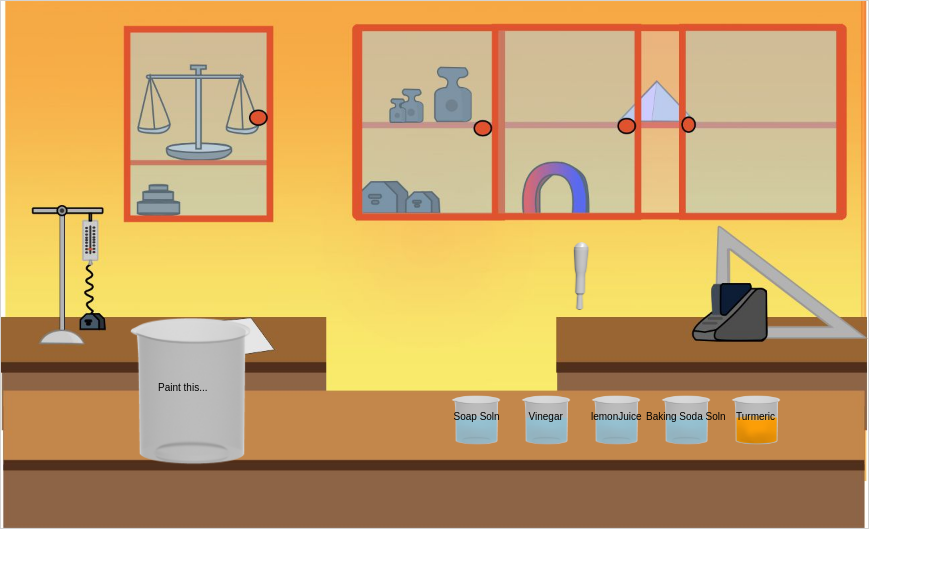
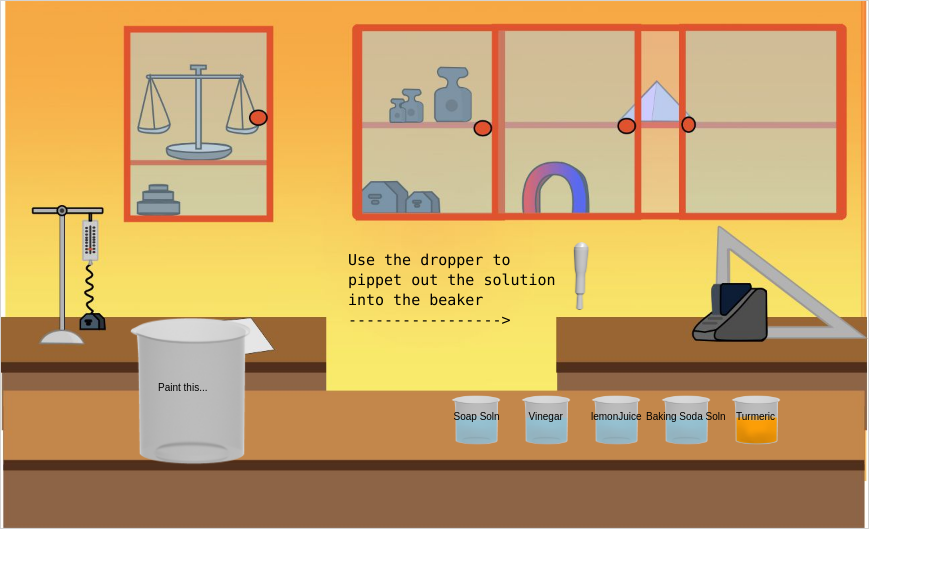
Before and after one commit to hsjeevan/TurmericVermilionGame, a plain HTML site: page index.html in a window 1280 px wide. Shown: the whole page, without its empty margins (0-932 px from the left). Drawn offline with Linux system fonts and the light colour scheme.

Commit message:
text updated

```diff
--- a/index.html
+++ b/index.html
@@ -26,6 +26,7 @@
         var myBrush;
         var myTurmeric;
         var myGameArea;
+        var myText;
         var baseText = 'Base';
         var acidText = 'Acid';
 
@@ -40,6 +41,7 @@
             myTurmeric = new picture(50, 50, "yellowBeaker.png", 730, 394, 'Turmeric', 'Turmeric');
             // myBrush = new component(25, 25, "white", 570, 330, 'brush', '');
             myBrush = new picture(20, 70, "dropper.png", 570, 240, '', '');
+            myText = new textComponent('15px', 'consolas', 'black', (1301 / 1.5) / 2.5, (791 / 1.5) / 2);
             myGameArea.start();
         }
 
@@ -78,7 +80,7 @@
                     this.x,
                     this.y,
                     this.width, this.height);
-                ctx.fillText(this.text, this.x + (this.width / 2 - (this.text.length * 2.5)), this.y + (this.height / 2) );
+                ctx.fillText(this.text, this.x + (this.width / 2 - (this.text.length * 2.5)), this.y + (this.height / 2));
 
             }
             this.crashWith = function (otherobj) {
@@ -94,6 +96,47 @@
             // this.initialColor = color;
             this.initialX = x;
             this.initialY = y;
+        }
+
+        function textComponent(size, fontFamily, color, x, y) {
+            this.text = 'Use the dropper to pippet out the solution into the beaker ----------------->'
+            this.x = x;
+            this.y = y;
+            this.color = color;
+            this.size = size;
+            this.fontFamily = fontFamily;
+            this.update = function () {
+                ctx = myGameArea.context;
+                ctx.save();
+                ctx.font = this.size + " " + this.fontFamily;
+                ctx.fillStyle = color;
+                wrapText(ctx, this.text, this.x, this.y, 220, 20 )
+                // ctx.fillText(this.text, this.x, this.y);
+
+
+                ctx.restore();
+
+            }
+        }
+
+        function wrapText(context, text, x, y, maxWidth, lineHeight) {
+            var words = text.split(' ');
+            var line = '';
+
+            for (var n = 0; n < words.length; n++) {
+                var testLine = line + words[n] + ' ';
+                var metrics = context.measureText(testLine);
+                var testWidth = metrics.width;
+                if (testWidth > maxWidth && n > 0) {
+                    context.fillText(line, x, y);
+                    line = words[n] + ' ';
+                    y += lineHeight;
+                }
+                else {
+                    line = testLine;
+                }
+            }
+            context.fillText(line, x, y);
         }
 
         function component(width, height, color, x, y, text, solution) {
@@ -192,7 +235,7 @@
         }
 
         function updateGameArea() {
-
+            // myText.text ='Hello'
             if (myBrush.crashWith(myTurmeric)) {
                 updateCrash(myTurmeric)
                 myBrush.image.src = 'yellowDropper.png'
@@ -259,6 +302,8 @@
                     // mySquare.text = myBrush.text;
                     mySquare.text = myBrush.solution;
                     mySquare.solution = myBrush.solution;
+                    myText.text = 'Use and Base to turn the solution in the beaker to red'
+
                 }
                 else if ((mySquare.solution === myTurmeric.solution && myBrush.solution === baseText) ||
                     (mySquare.solution === baseText && myBrush.solution === 'Turmeric')) {
@@ -266,6 +311,7 @@
                     mySquare.color = 'Red'
                     mySquare.solution = 'Vermilion';
                     mySquare.text = 'Vermilion Soln';
+                    myText.text = 'Use and Acid to turn back the solution in the beaker to yellow'
                 }
                 else if ((mySquare.solution === 'Vermilion' && myBrush.solution === acidText)) {
                     mySquare.color = 'Yellow'
@@ -273,6 +319,8 @@
 
                     mySquare.solution = myTurmeric.solution;
                     mySquare.text = myTurmeric.text + ' Soln';
+                    myText.text = 'Use and Base to turn back the solution in the beaker to red'
+
                 }
                 else if ((mySquare.solution === acidText && myBrush.solution === myTurmeric.solution)) {
                     // mySquare.color = 'Yellow'
@@ -296,8 +344,6 @@
                 if (myGameArea.x && myGameArea.y) {
                     myBrush.x = myGameArea.x
                     myBrush.y = myGameArea.y;
-                    console.log(myGameArea.y);
-
                 }
             }
 
@@ -309,6 +355,7 @@
             myVinegar.update();
             mySquare.update();
             // myCircle.update();
+            myText.update();
             myBrush.update();
         }
 
```
